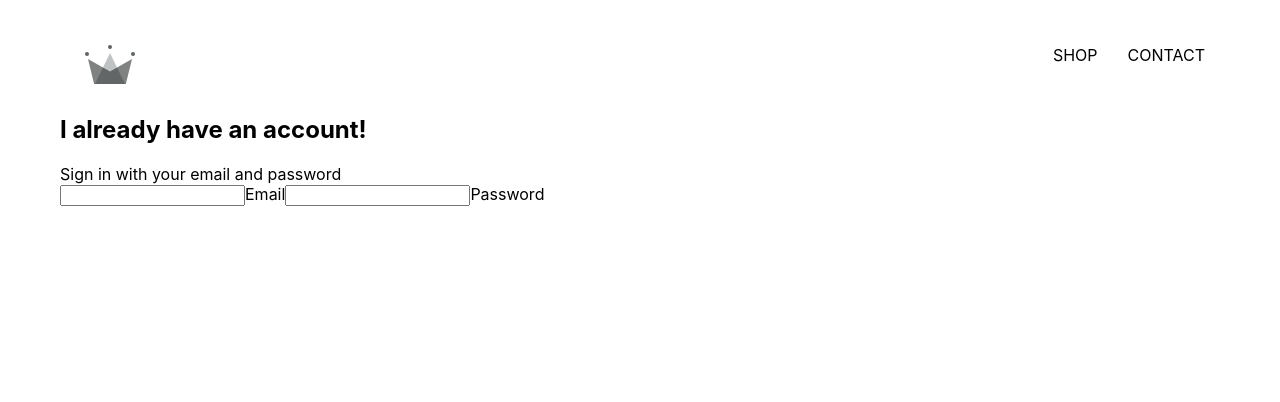
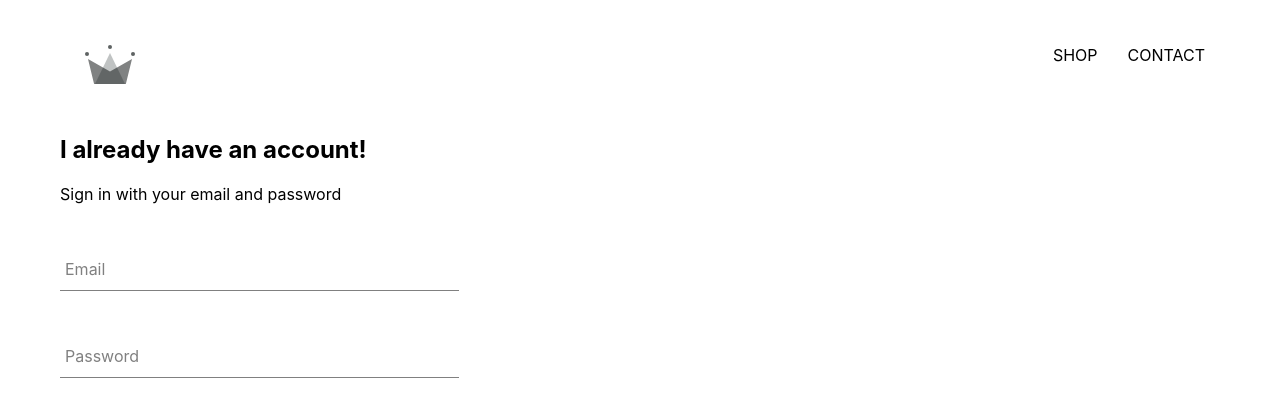
Before and after one commit to siddharth997-png/crwn-clothing, a React (Create React App) app: page /signin in a window 1280 px wide. Shown: the top 402 px of the page. Built offline with nearby package versions, Linux system fonts and the light colour scheme.

Commit message:
added form input component

```diff
--- /dev/null
+++ b/src/components/form-input/form-input.component.jsx
@@ -0,0 +1,20 @@
+import React from 'react';
+
+import './form-input.styles.scss';
+
+const FormInput = ({handleChange, label, ...otherProps}) => (
+    <div className='group'>
+        <input className='form-input' onChange={handleChange} {...otherProps}/>
+        {label ? (
+            <label
+                className={`${
+                otherProps.value.length ? 'shrink' : ''
+                } form-input-label`}
+            >
+                {label}
+            </label>
+    ) : null}
+    </div>
+);
+
+export default FormInput;
--- /dev/null
+++ b/src/components/form-input/form-input.styles.scss
@@ -0,0 +1,54 @@
+$sub-color: grey;
+$main-color: black;
+
+@mixin shrinkLabel {
+  top: -14px;
+  font-size: 12px;
+  color: $main-color;
+}
+
+.group {
+  position: relative;
+  margin: 45px 0;
+
+  .form-input {
+    background: none;
+    background-color: white;
+    color: $sub-color;
+    font-size: 18px;
+    padding: 10px 10px 10px 5px;
+    display: block;
+    width: 100%;
+    border: none;
+    border-radius: 0;
+    border-bottom: 1px solid $sub-color;
+    margin: 25px 0;
+
+    &:focus {
+      outline: none;
+    }
+
+    &:focus ~ .form-input-label {
+      @include shrinkLabel();
+    }
+  }
+
+  input[type='password'] {
+    letter-spacing: 0.3em;
+  }
+
+  .form-input-label {
+    color: $sub-color;
+    font-size: 16px;
+    font-weight: normal;
+    position: absolute;
+    pointer-events: none;
+    left: 5px;
+    top: 10px;
+    transition: 300ms ease all;
+
+    &.shrink {
+      @include shrinkLabel();
+    }
+  }
+}
--- a/src/components/sign-in/sign-in.component.jsx
+++ b/src/components/sign-in/sign-in.component.jsx
@@ -1,4 +1,6 @@
 import React from 'react';
+
+import FormInput from '../form-input/form-input.component';
 
 import './sign-in.styles.scss';
 
@@ -28,22 +30,22 @@
                 <h2>I already have an account!</h2>
                 <span>Sign in with your email and password</span>
                 <form onSubmit={this.handleSubmit}>
-                    <input
+                    <FormInput
                         type='email'
                         name='email'
                         value={this.state.email}
-                        onChange={this.handleChange}
+                        handleChange={this.handleChange}
+                        label='Email'
                         required
                     />
-                    <lable>Email</lable>
-                    <input
+                    <FormInput
                         type='password'
                         name='password'
                         value={this.state.password}
-                        onChange={this.handleChange}
+                        handleChange={this.handleChange}
+                        label='Password'
                         required
                     />
-                    <lable>Password</lable>
 
                 </form>
             </div>
--- a/src/components/sign-in/sign-in.styles.scss
+++ b/src/components/sign-in/sign-in.styles.scss
@@ -0,0 +1,5 @@
+.sign-in {
+    width: 30vw;
+    display: flex;
+    flex-direction: column;
+  }
```
Also changed, not shown: 1 other file (tests, documents, lock files or other folders).
